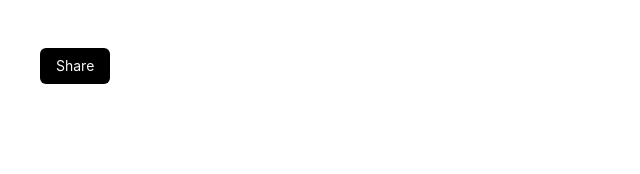
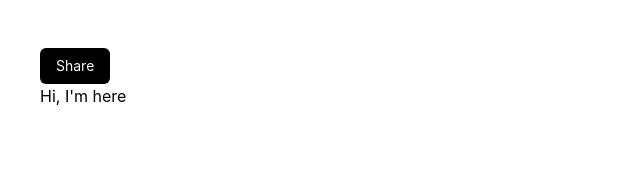
Before and after one commit to sky-kryst/oslash-assignment, a React (Vite) app: page / in a window 1280 px wide. Both pictures are taken after a click on the button "Share". Shown: the top 174 px of the page, without its empty margins (0-640 px from the left). Built offline with nearby package versions, Linux system fonts and the light colour scheme.

Commit message:
feat(components): :sparkles: add popover component

```diff
--- a/src/App.tsx
+++ b/src/App.tsx
@@ -1,13 +1,20 @@
-import { Button } from "./components";
+import { Button, Popover } from "./components";
 
 function App() {
   return (
     <div className="h-full w-full">
       <div className="mt-12 ml-10">
-        <Button label="Share" />
+        <Popover>
+          <Popover.Target>
+            <Button label="Share" />
+          </Popover.Target>
+          <Popover.Content>
+            <h1>Hi, I'm here</h1>
+          </Popover.Content>
+        </Popover>
       </div>
     </div>
   );
 }
 
-export default App
+export default App;
--- /dev/null
+++ b/src/components/Popover.tsx
@@ -0,0 +1,51 @@
+import React, { cloneElement, useContext, useState } from "react";
+
+interface IParentProps {
+  children: React.ReactNode[] | React.ReactNode;
+}
+interface IChildProps {
+  children: React.ReactElement<any, string | React.JSXElementConstructor<any>>;
+}
+
+const PopoverContext = React.createContext<{
+  isVisible: boolean;
+  setIsVisible: React.Dispatch<React.SetStateAction<boolean>>;
+}>({
+  isVisible: false,
+  setIsVisible: () => {},
+});
+
+export const Popover = ({ children }: IParentProps) => {
+  const [isVisible, setIsVisible] = useState(false);
+
+  return (
+    <PopoverContext.Provider
+      value={{
+        isVisible,
+        setIsVisible,
+      }}
+    >
+      <>{children}</>
+    </PopoverContext.Provider>
+  );
+};
+
+Popover.Target = ({ children }: IChildProps) => {
+  const { setIsVisible } = useContext(PopoverContext);
+
+  return cloneElement(children, { onClick: () => setIsVisible(true) });
+};
+
+Popover.Content = ({ children }: IChildProps) => {
+  const { isVisible, setIsVisible } = useContext(PopoverContext);
+
+  return isVisible ? (
+    <>
+      <div
+        className="fixed top-0 left-0 h-screen w-screen"
+        onClick={() => setIsVisible(false)}
+      ></div>
+      <div className="z-20 h-fit w-fit">{children}</div>
+    </>
+  ) : null;
+};
--- a/src/components/index.ts
+++ b/src/components/index.ts
@@ -1 +1,2 @@
 export * from './Button'
+export * from "./Popover";
```
